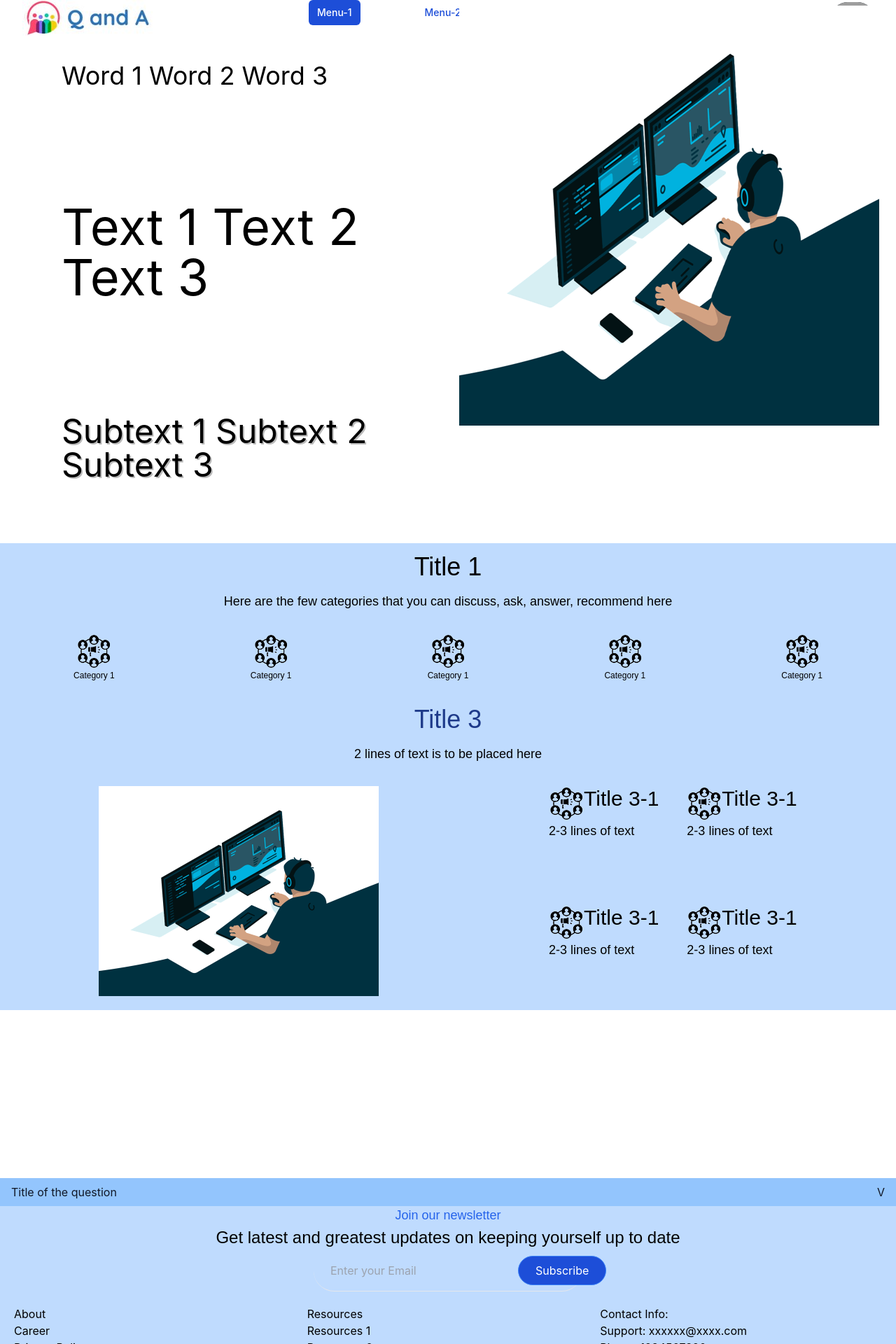
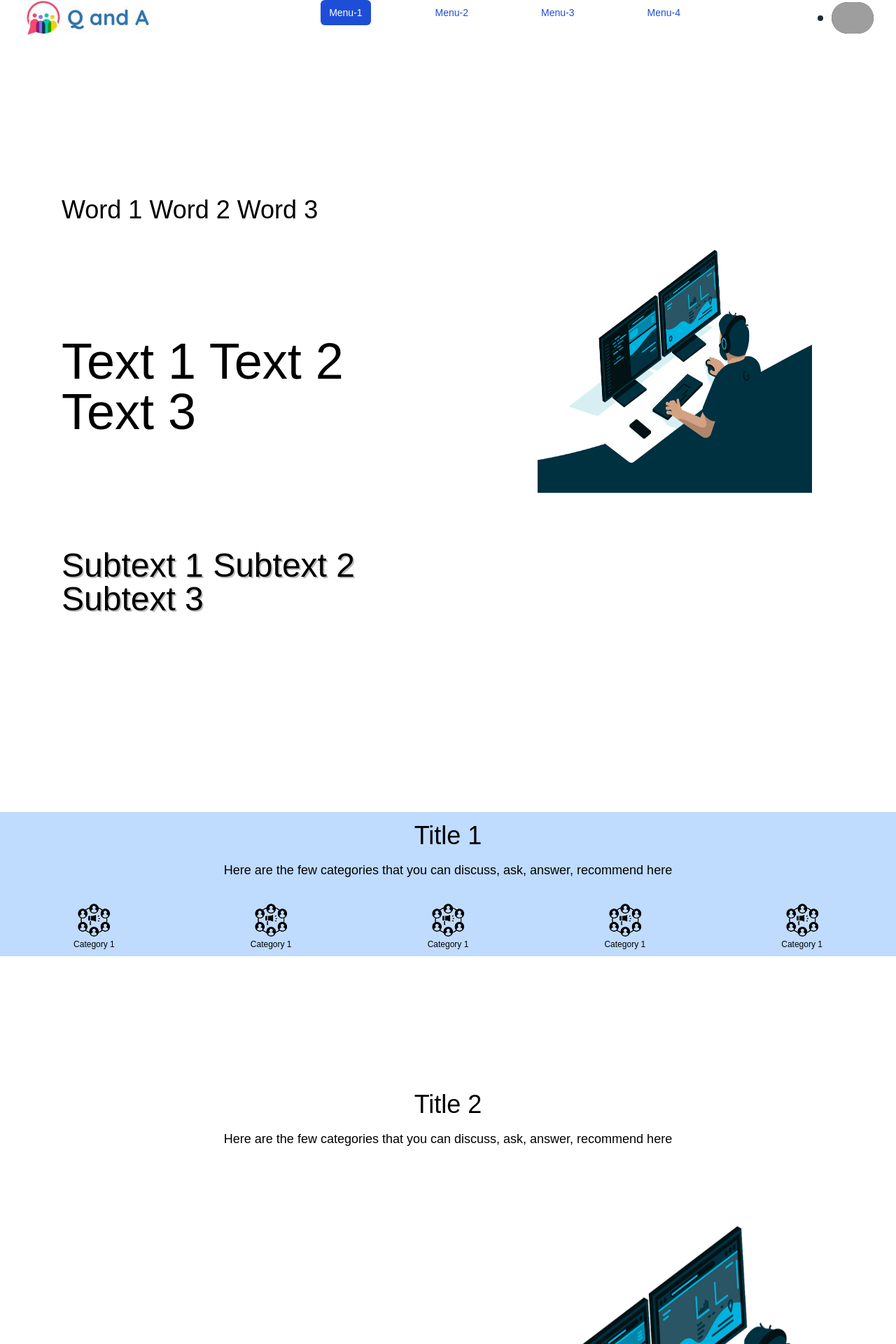
Before and after one commit to ChinmayDaliNuzpapr/cug_chromatic, a Next.js app in the folder cug_app/: page / in a window 1280 px wide. Shown: the top 1920 px of the page at 70% size. Built offline with nearby package versions, Linux system fonts and the light colour scheme; grey boxes are pictures that could not be loaded.

Commit message:
home-page-component fixes

```diff
--- a/cug_app/components/FooterPage.js
+++ b/cug_app/components/FooterPage.js
@@ -2,11 +2,11 @@ import React from "react";
 
 function FooterPage() {
   return (
-    <div className="bg-blue-200 p-5">
-      <div className="container">
-        <div className="grid grid-cols-3 gap-4">
+    <div id="footerPageComponent" className="bg-blue-200 p-5">
+      <div className="container container mx-auto">
+        <div className="grid grid-cols-3 gap-4 justify-items-center content-center text-justify">
           {/* Column-1 */}
-          <div className="flex flex-col justify-items-center">
+          <div className="flex flex-col ">
             <div>
               <span>About</span>
             </div>
--- a/cug_app/components/Home/Hero_component/Hero.js
+++ b/cug_app/components/Home/Hero_component/Hero.js
@@ -1,6 +1,4 @@
 import React from "react";
-// import image from "../../../public/GetImage.gif";
-// import "./hero.css";
 import Image from "next/image";
 function Hero() {
   return (
@@ -31,10 +29,10 @@ function Hero() {
         </div>
         {/* Column-2 */}
         <div className="p-2">
-          <div className="m-15 p-15 content-center ">
+          <div className="m-14 p-14">
             <Image
-              width="600"
-              height="600"
+              width={650}
+              height={650}
               alt="the_it_guy"
               src="/GetImage.gif"
             />
--- a/cug_app/components/Home/Title_two_comp/title2.js
+++ b/cug_app/components/Home/Title_two_comp/title2.js
@@ -7,7 +7,7 @@ const title2 = () => {
   return (
     <div className="title2_css ">
       <p className="montserrat-30 text-center text-align: center text-4xl font-size: 2.25rem+-* m-1.5 margin: 0.375rem">
-        <span>Title 1</span>
+        <span>Title 2</span>
       </p>
       <p className=" mb-8	margin-bottom: 2rem montserrat-18 text-center text-align: center m-4 margin: 1rem">
         Here are the few categories that you can discuss, ask, answer, recommend
--- a/cug_app/components/Home/subscribe_component/topQuestion.js
+++ b/cug_app/components/Home/subscribe_component/topQuestion.js
@@ -4,9 +4,9 @@ const topQuestion = () => {
   const [open, setOpen] = useState(false);
   return (
     <div className="flex flex-col">
-      <div className="flex flex-row content-center justify-between text-gray-900 text-center bg-blue-300 px-4 py-2">
+      <div className="flex flex-row content-center justify-between text-gray-900 text-center bg-blue-200 px-4 py-2">
         <div>
-          <span>Title of the question</span>
+          <span className="text-2xl">Title of the question</span>
         </div>
         <div>
           {open === false ? (
@@ -18,13 +18,13 @@ const topQuestion = () => {
       </div>
       {open && (
         <>
-          <div className="flex flex-row content-center text-gray-900 text-justify bg-blue-300 px-4 py-2">
-            <p>
+          <div className="flex flex-row content-center bg-blue-200 px-4 py-2">
+            <p className="text-base text-gray-900 text-justify">
               This is small answerThis is small answerThis is small answer This
               is small answer This is small answer This is small answer This is
               small answer This is small answer This is small answer This is
               small answer This is small answer This is small answer This is
-              small answer This is small answer
+              small answer This is small answer lorem ipsum
             </p>
           </div>
         </>
--- a/cug_app/components/HomePage.js
+++ b/cug_app/components/HomePage.js
@@ -4,22 +4,42 @@ import Footer from "./Home/Screen1_Footer/Footer";
 import Screen3 from "./Home/Screen3/Screen3";
 import TopQuestion from "./Home/subscribe_component/topQuestion";
 import Subscribe from "./Home/subscribe_component/subscribe";
+import Title2 from "./Home/Title_two_comp/title2";
+import Screen4 from "./Home/Screen4/Screen4";
 function HomePage() {
+  console.log("THE HOMEPAGE COMPONENT");
   return (
-    <div id="homePage" className="container mx-auto mt-30">
-      <div className="mt-30 mb-30">
+    <div
+      id="homePage"
+      className="container mx-auto mt-30 md:container md:mx-auto"
+    >
+      <div className="my-48">
         <Hero />
       </div>
-      <div className="mt-30 mb-30">
+      {/* Title-1 component */}
+      <div className="my-48">
         <Footer />
       </div>
-      <div className="mt-30 mb-30">
+      <div className="my-48">
+        <Title2 />
+      </div>
+      {/* Title-3 component */}
+      <div className="my-48">
         <Screen3 />
       </div>
-      <div className="mt-30 mb-30">
+      {/* Title-3 ==> How it works */}
+      <div className="my-48">
+        <Screen4 />
+      </div>
+      {/* Top Questions component */}
+      <div className="my-48">
+        <TopQuestion />
+        <TopQuestion />
+        <TopQuestion />
         <TopQuestion />
       </div>
-      <div className="mt-30 mb-30">
+      {/* Top Questions component */}
+      <div className="my-48">
         <Subscribe />
       </div>
     </div>
--- a/cug_app/components/Layout.jsx
+++ b/cug_app/components/Layout.jsx
@@ -1,26 +1,15 @@
 import React from "react";
-import Head from "next/head";
 import Navbar from "../components/navbar/navbar";
-import HomePage from "../components/HomePage";
 import FooterPage from "../components/FooterPage";
-import Question from "../components/Workflow/Question";
-import Sidebar from "../components/Workflow/Sidebar";
-import Trending from "../components/Workflow/Trending";
-import Subscribe from "../components/Home/subscribe_component/subscribe";
-import TopQuestion from "../components/Home/subscribe_component/topQuestion";
 const Layout = ({ children }) => {
   console.log("THE CHILD", children);
   return (
     <div>
+      <Navbar />
       <>
-        <div>
-          <Navbar />
-
-          <HomePage />
-
-          <FooterPage />
-        </div>
+        <div>{children}</div>
       </>
+      <FooterPage />
     </div>
   );
 };
--- a/cug_app/components/navbar/navbar.js
+++ b/cug_app/components/navbar/navbar.js
@@ -4,7 +4,10 @@ import Image from "next/image";
 function Navbar(props) {
   // const { variant = "primary", children, ...rest } = props;
   return (
-    <div className="fixed position:fixed  min-w-full mb-60 top-0 bg-white">
+    <div
+      id="navbar_component"
+      className="fixed position:fixed  min-w-full mb-60 top-0 bg-white"
+    >
       <nav className=" w-full">
         <div className=" mx-auto px-2 sm:px-6 lg:px-8">
           <div className="relative flex items-center justify-between h-16">
--- a/cug_app/pages/index.js
+++ b/cug_app/pages/index.js
@@ -1,9 +1,14 @@
 import Head from "next/head";
 import Image from "next/image";
+import HomePage from "../components/HomePage";
 // import styles from '../styles/Home.module.css';
 // import Footer from '../stories/Home/Screen1_Footer/Footer';
 // import Button from '../stories/Home/Button/Button';
 // import Screen3 from "../stories/Home/Screen3/Screen3";
 export default function Home() {
-  return <div id="index_page">{/* <Screen3 /> */}</div>;
+  return (
+    <div id="index_page">
+      <HomePage />
+    </div>
+  );
 }
--- a/cug_app/styles/globals.css
+++ b/cug_app/styles/globals.css
@@ -6,8 +6,9 @@ html,
 body {
   padding: 0;
   margin: 0;
-  font-family: -apple-system, BlinkMacSystemFont, Segoe UI, Roboto, Oxygen,
-    Ubuntu, Cantarell, Fira Sans, Droid Sans, Helvetica Neue, sans-serif;
+  /* font-family: -apple-system, BlinkMacSystemFont, Segoe UI, Roboto, Oxygen,
+    Ubuntu, Cantarell, Fira Sans, Droid Sans, Helvetica Neue, sans-serif; */
+  font-family: "Montserrat", sans-serif;
 }
 
 a {
@@ -27,8 +28,6 @@ a {
   font-family: "Montserrat", sans-serif;
   font-size: 10px;
 }
-
-
 
 .montserrat-12 {
   font-family: "Montserrat", sans-serif;
```
